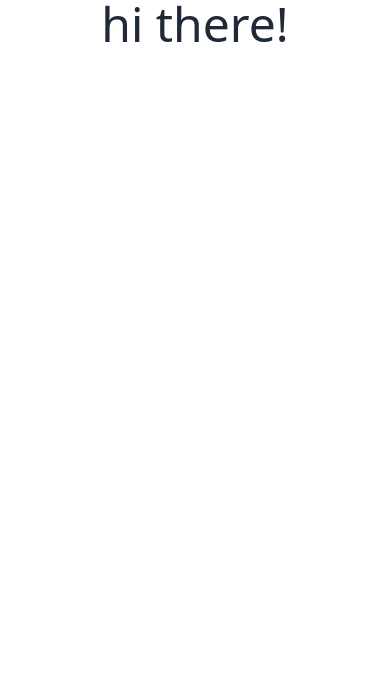
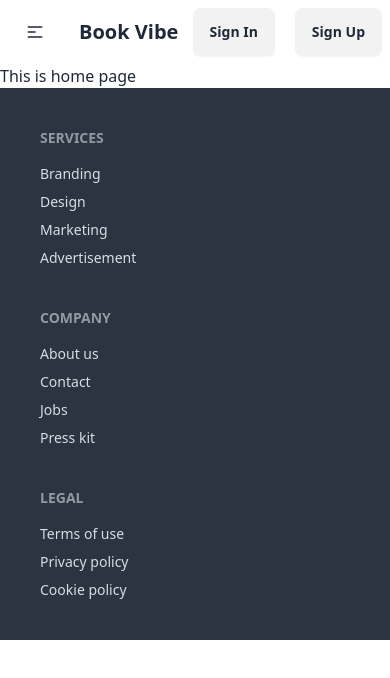
Before and after one commit to sayak53/Book-Vibe-Project, a React (Vite) app: page / in a window 390 px wide. Shown: the top 678 px of the page. Built offline with nearby package versions, Linux system fonts and the light colour scheme.

Commit message:
basic set up done in this project

```diff
--- /dev/null
+++ b/src/components/Dashboard/Dashboard.jsx
@@ -0,0 +1,10 @@
+
+const Dashboard = () => {
+    return (
+        <div>
+            <p>This is dashboard</p>
+        </div>
+    );
+};
+
+export default Dashboard;
--- /dev/null
+++ b/src/components/Footer/Footer.jsx
@@ -0,0 +1,28 @@
+const Footer = () => {
+  return (
+    <footer className="footer bg-neutral text-neutral-content p-10">
+      <nav>
+        <h6 className="footer-title">Services</h6>
+        <a className="link link-hover">Branding</a>
+        <a className="link link-hover">Design</a>
+        <a className="link link-hover">Marketing</a>
+        <a className="link link-hover">Advertisement</a>
+      </nav>
+      <nav>
+        <h6 className="footer-title">Company</h6>
+        <a className="link link-hover">About us</a>
+        <a className="link link-hover">Contact</a>
+        <a className="link link-hover">Jobs</a>
+        <a className="link link-hover">Press kit</a>
+      </nav>
+      <nav>
+        <h6 className="footer-title">Legal</h6>
+        <a className="link link-hover">Terms of use</a>
+        <a className="link link-hover">Privacy policy</a>
+        <a className="link link-hover">Cookie policy</a>
+      </nav>
+    </footer>
+  );
+};
+
+export default Footer;
--- /dev/null
+++ b/src/components/Home/Home.jsx
@@ -0,0 +1,10 @@
+
+const Home = () => {
+    return (
+        <div>
+            <h1>This is home page</h1>
+        </div>
+    );
+};
+
+export default Home;
--- /dev/null
+++ b/src/components/Navbar/Navbar.jsx
@@ -0,0 +1,60 @@
+const Navbar = () => {
+  return (
+    <div className="navbar bg-base-100">
+      <div className="navbar-start">
+        <div className="dropdown">
+          <div tabIndex={0} role="button" className="btn btn-ghost lg:hidden">
+            <svg
+              xmlns="http://www.w3.org/2000/svg"
+              className="h-5 w-5"
+              fill="none"
+              viewBox="0 0 24 24"
+              stroke="currentColor"
+            >
+              <path
+                strokeLinecap="round"
+                strokeLinejoin="round"
+                strokeWidth="2"
+                d="M4 6h16M4 12h8m-8 6h16"
+              />
+            </svg>
+          </div>
+          <ul
+            tabIndex={0}
+            className="menu menu-sm dropdown-content bg-base-100 rounded-box z-[1] mt-3 w-52 p-2 shadow"
+          >
+            <li>
+              <a>Home</a>
+            </li>
+            <li>
+              <a>Listed Books</a>
+            </li>
+            <li>
+              <a>Pages to read</a>
+            </li>
+          </ul>
+        </div>
+        <a className="btn btn-ghost text-xl font-bold">Book Vibe</a>
+      </div>
+      <div className="navbar-center hidden lg:flex">
+        <ul className="menu menu-horizontal px-1">
+          <li>
+            <a>Home</a>
+          </li>
+          <li>
+            <a>Listed Books</a>
+          </li>
+          <li>
+              <a>Pages to read</a>
+            </li>
+        </ul>
+      </div>
+      <div className="navbar-end space-x-5">
+        <a className="btn">Sign In</a>
+        <a className="btn">Sign Up</a>
+      </div>
+    </div>
+  );
+};
+
+export default Navbar;
--- a/src/components/Root/Root.jsx
+++ b/src/components/Root/Root.jsx
@@ -1,8 +1,13 @@
+import { Outlet } from "react-router-dom";
+import Footer from "../Footer/Footer";
+import Navbar from "../Navbar/Navbar";
 
 const Root = () => {
     return (
         <div>
-           <h1 className="text-5xl text-center">hi there!</h1>
+           <Navbar></Navbar>
+           <Outlet></Outlet>
+           <Footer></Footer>
         </div>
     );
 };
```
Also changed, not shown: src/main.jsx (+12 -1 lines).
